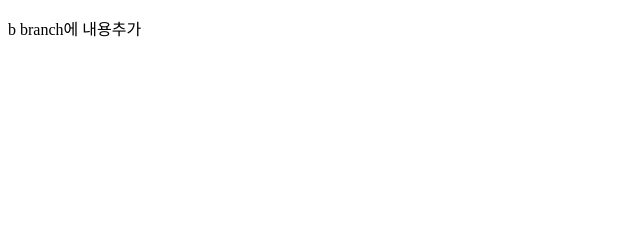
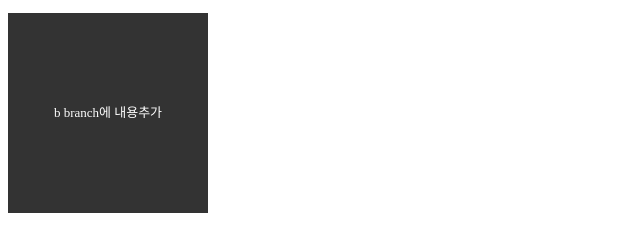
Before and after one commit to hjungmin/test-repo, a plain HTML site: page index.html in a window 1280 px wide. Shown: the whole page, without its empty margins (0-640 px from the left). Drawn offline with Linux system fonts and the light colour scheme.

Commit message:
컨텐츠 박스 추가.

```diff
--- a/index.html
+++ b/index.html
@@ -5,8 +5,23 @@
     <meta http-equiv="X-UA-Compatible" content="IE=edge" />
     <meta name="viewport" content="width=device-width, initial-scale=1.0" />
     <title></title>
+    <style>
+      main {
+        width: 200px;
+        height: 200px;
+        background: #333;
+      }
+      p {
+        font-size: 13px;
+        line-height: 200px;
+        color: #fff;
+        text-align: center;
+      }
+    </style>
   </head>
   <body>
-    <p>b branch에 내용추가</p>
+    <main>
+      <div><p>b branch에 내용추가</p></div>
+    </main>
   </body>
 </html>
```
